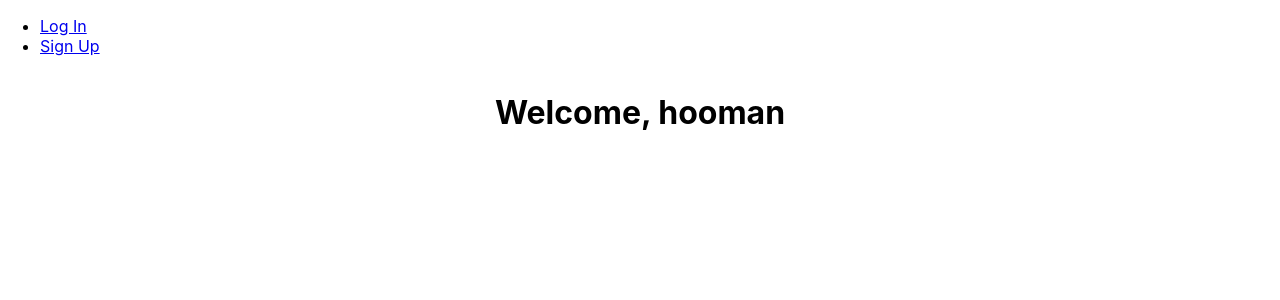
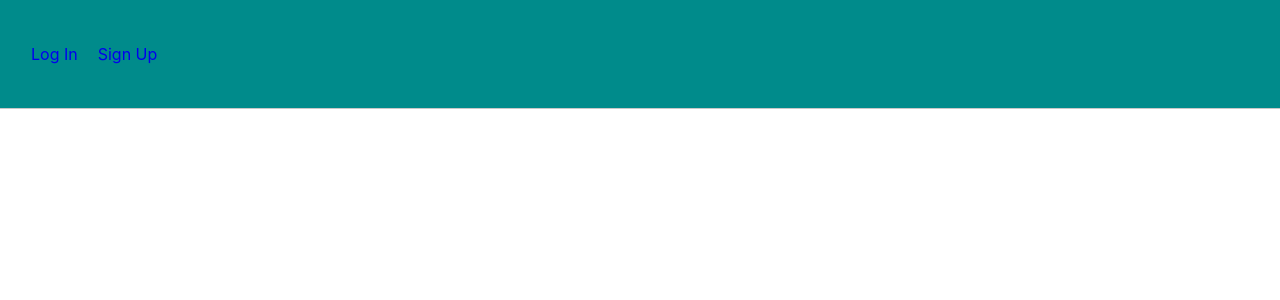
Before and after one commit to shakestuffup73/lamdb-frontend, a React (Create React App) app: page / in a window 1280 px wide. Shown: the top 300 px of the page. Built offline with nearby package versions, Linux system fonts and the light colour scheme; no server answers.

Commit message:
update navbar

```diff
--- a/src/components/NavBar/NavBar.jsx
+++ b/src/components/NavBar/NavBar.jsx
@@ -1,21 +1,22 @@
 import { Link } from 'react-router-dom'
+import styles from './NavBar.module.css'
 
 const NavBar = ({ user, handleLogout }) => {
   return (
-    <nav>
+    <nav className={styles.container}>
       {user ?
-        <ul>
+        <ul className={styles.navUl}>
           <li>Welcome, {user.name}</li>
-          <li><Link to="/profiles">Profiles</Link></li>
-          <li><Link to="" onClick={handleLogout}>LOG OUT</Link></li>
-          <li><Link to="/changePassword">Change Password</Link></li>
-          <li><Link to="/addVet">Add Vet Visit</Link></li>
-          <li><Link to="/addPet">Add Pet</Link></li>
+          <li><Link to="/profiles" className={styles.navLink}>Profiles</Link></li>
+          <li><Link to="" onClick={handleLogout} className={styles.navLink}>LOG OUT</Link></li>
+          <li><Link to="/changePassword" className={styles.navLink}>Change Password</Link></li>
+          <li><Link to="/addVet" className={styles.navLink}>Add Vet Visit</Link></li>
+          <li><Link to="/addPet" className={styles.navLink}>Add Pet</Link></li>
         </ul>
       :
-        <ul>
-          <li><Link to="/login">Log In</Link></li>
-          <li><Link to="/signup">Sign Up</Link></li>
+        <ul className={styles.navUl}>
+          <li><Link to="/login" className={styles.navLink}>Log In</Link></li>
+          <li><Link to="/signup" className={styles.navLink}>Sign Up</Link></li>
         </ul>
       }
     </nav>
--- /dev/null
+++ b/src/components/NavBar/NavBar.module.css
@@ -0,0 +1,30 @@
+.container {
+  top: 0;
+  z-index: 1;
+  width: 100%;
+  height: 80px;
+  display: flex;
+  justify-content: space-between;
+  position: fixed;
+  padding: 14px 21px;
+  align-items: center;
+  background: darkcyan;
+  border-bottom: 1px solid rgb(200, 200, 200);
+}
+
+.navUl {
+  display: flex;
+  flex-direction: row;
+  justify-content: space-evenly;
+  padding: 10px;
+  gap: 20px;
+  text-decoration: none;
+}
+
+.navUl > li {
+  list-style: none;
+}
+
+.navLink {
+  text-decoration: none;
+}
```
